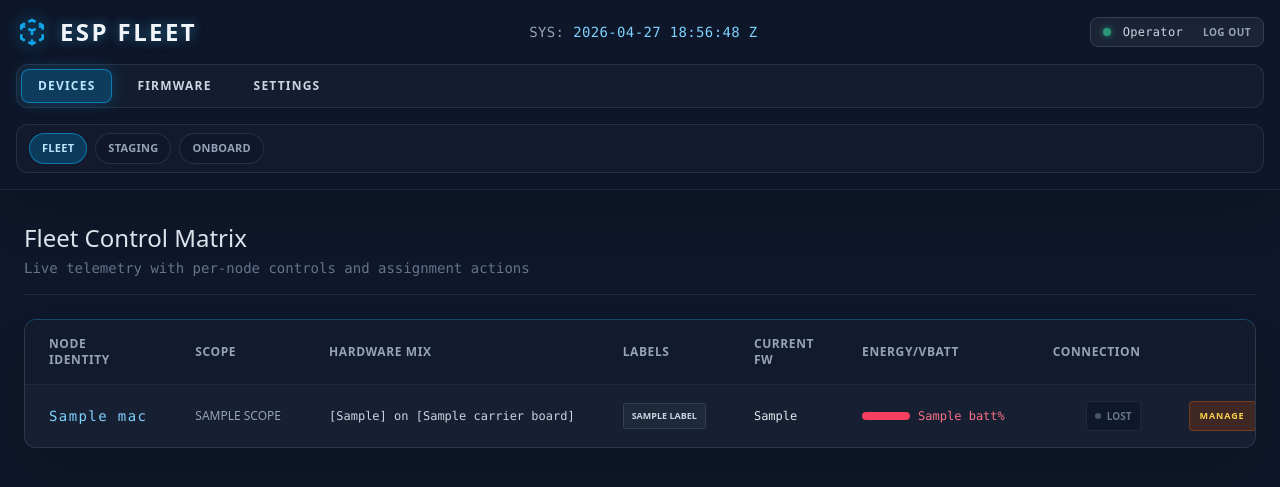
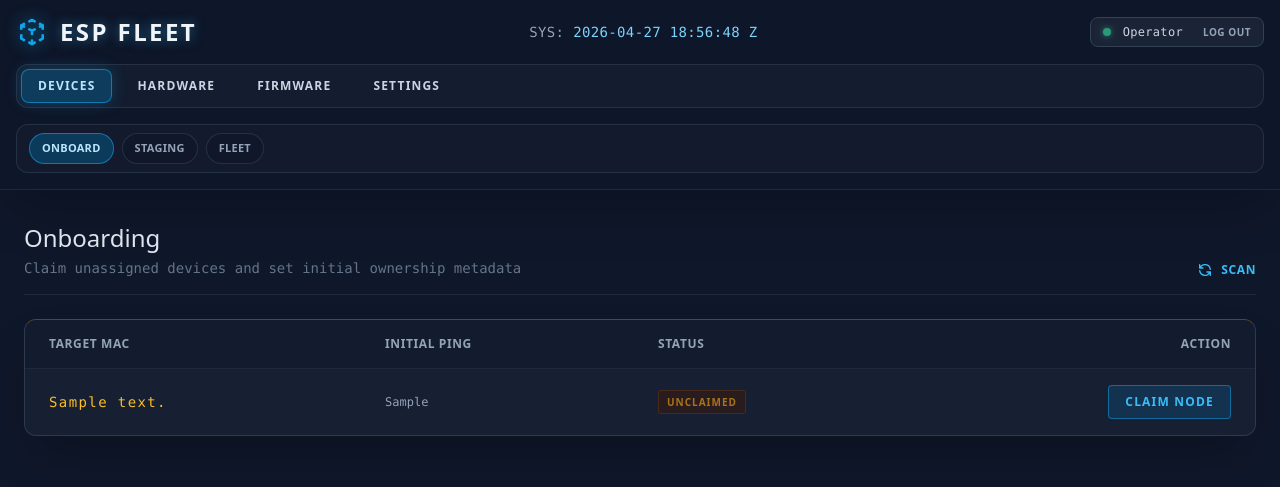
Before and after one commit to Scotchmcdonald/ota-server, a Python web app: template templates/dashboard.html in a window 1280 px wide. Shown: the top 487 px of the page. Run offline with Jinja, Linux system fonts and the light colour scheme; the template is opened without the code that fills it: most values are stand-ins (such as "Sample title", 1, 10 or a date in 2020); some libraries are stand-ins or nearby versions.

Commit message:
UI improvement

```diff
--- a/templates/dashboard.html
+++ b/templates/dashboard.html
@@ -55,33 +55,27 @@
 
             <div class="flex flex-wrap items-center gap-2 border border-slate-700/60 bg-slate-800/40 rounded-xl p-1" id="top-level-nav">
                 <button class="top-tab-btn px-4 py-2 text-xs font-bold tracking-widest uppercase rounded-lg transition-all" data-top="devices">Devices</button>
+                <button class="top-tab-btn px-4 py-2 text-xs font-bold tracking-widest uppercase rounded-lg transition-all" data-top="hardware">Hardware</button>
                 <button class="top-tab-btn px-4 py-2 text-xs font-bold tracking-widest uppercase rounded-lg transition-all" data-top="firmware">Firmware</button>
                 <button class="top-tab-btn px-4 py-2 text-xs font-bold tracking-widest uppercase rounded-lg transition-all" data-top="settings">Settings</button>
-                {% if db_user and db_user.role.value == 'Admin' %}
-                <button class="top-tab-btn px-4 py-2 text-xs font-bold tracking-widest uppercase rounded-lg transition-all" data-top="admin">Admin</button>
-                {% endif %}
             </div>
 
             <div class="border border-slate-700/60 bg-slate-800/30 rounded-xl px-3 py-2" id="sub-nav-container">
                 <div class="subnav-group flex-wrap gap-2" data-top="devices">
+                    <button class="sub-tab-btn px-3 py-1.5 text-[11px] font-bold tracking-wide uppercase rounded-full transition-all" data-top="devices" data-sub="onboard">Onboard</button>
+                    <button class="sub-tab-btn px-3 py-1.5 text-[11px] font-bold tracking-wide uppercase rounded-full transition-all" data-top="devices" data-sub="staging">Staging</button>
                     <button class="sub-tab-btn px-3 py-1.5 text-[11px] font-bold tracking-wide uppercase rounded-full transition-all" data-top="devices" data-sub="fleet">Fleet</button>
-                    <button class="sub-tab-btn px-3 py-1.5 text-[11px] font-bold tracking-wide uppercase rounded-full transition-all" data-top="devices" data-sub="staging">Staging</button>
-                    <button class="sub-tab-btn px-3 py-1.5 text-[11px] font-bold tracking-wide uppercase rounded-full transition-all" data-top="devices" data-sub="onboard">Onboard</button>
                 </div>
 
                 <div class="subnav-group flex-wrap gap-2" data-top="settings">
                     <button class="sub-tab-btn px-3 py-1.5 text-[11px] font-bold tracking-wide uppercase rounded-full transition-all" data-top="settings" data-sub="profile">My Profile</button>
                     <button class="sub-tab-btn px-3 py-1.5 text-[11px] font-bold tracking-wide uppercase rounded-full transition-all" data-top="settings" data-sub="tokens">My Tokens</button>
-                </div>
-
-                {% if db_user and db_user.role.value == 'Admin' %}
-                <div class="subnav-group flex-wrap gap-2" data-top="admin">
-                    <button class="sub-tab-btn px-3 py-1.5 text-[11px] font-bold tracking-wide uppercase rounded-full transition-all" data-top="admin" data-sub="teams">Teams</button>
-                    <button class="sub-tab-btn px-3 py-1.5 text-[11px] font-bold tracking-wide uppercase rounded-full transition-all" data-top="admin" data-sub="hardware">Hardware</button>
-                    <button class="sub-tab-btn px-3 py-1.5 text-[11px] font-bold tracking-wide uppercase rounded-full transition-all" data-top="admin" data-sub="access">Access</button>
-                    <button class="sub-tab-btn px-3 py-1.5 text-[11px] font-bold tracking-wide uppercase rounded-full transition-all" data-top="admin" data-sub="root-tokens">Root Tokens</button>
-                </div>
-                {% endif %}
+                    {% if db_user and db_user.role.value == 'Admin' %}
+                    <button class="sub-tab-btn px-3 py-1.5 text-[11px] font-bold tracking-wide uppercase rounded-full transition-all" data-top="settings" data-sub="teams">Teams</button>
+                    <button class="sub-tab-btn px-3 py-1.5 text-[11px] font-bold tracking-wide uppercase rounded-full transition-all" data-top="settings" data-sub="access">Access</button>
+                    <button class="sub-tab-btn px-3 py-1.5 text-[11px] font-bold tracking-wide uppercase rounded-full transition-all" data-top="settings" data-sub="root-tokens">Root Tokens</button>
+                    {% endif %}
+                </div>
             </div>
         </div>
     </nav>
@@ -403,7 +397,7 @@
 
         <!-- ---------------- ADMIN / TEAMS ---------------- -->
         {% if db_user and db_user.role.value == 'Admin' %}
-        <section id="panel-admin-teams" class="content-panel space-y-6" data-top="admin" data-sub="teams">
+        <section id="panel-admin-teams" class="content-panel space-y-6" data-top="settings" data-sub="teams">
             <div class="border-b border-rose-900/50 pb-4">
                 <h2 class="text-2xl font-light text-rose-100 flex items-center gap-3">
                     <svg class="w-6 h-6 text-rose-500" fill="none" stroke="currentColor" viewBox="0 0 24 24"><path stroke-linecap="round" stroke-linejoin="round" stroke-width="2" d="M12 15v2m-6 4h12a2 2 0 002-2v-6a2 2 0 00-2-2H6a2 2 0 00-2 2v6a2 2 0 002 2zm10-10V7a4 4 0 00-8 0v4h8z"></path></svg>
@@ -415,7 +409,7 @@
             <div class="grid grid-cols-1 lg:grid-cols-2 gap-6">
                 <div class="glass-panel p-6 rounded-xl border-t border-t-rose-500/30">
                     <h3 class="text-xs font-bold text-slate-300 uppercase tracking-widest mb-4 border-b border-slate-700/50 pb-2">Create Team</h3>
-                    <form action="/admin/teams/add" method="POST" class="space-y-4 admin-guard-form" data-success-redirect="/dashboard?top=admin&sub=teams">
+                    <form action="/admin/teams/add" method="POST" class="space-y-4 admin-guard-form" data-success-redirect="/dashboard?top=settings&sub=teams">
                         <div>
                             <label class="block text-[10px] font-bold text-slate-500 uppercase tracking-wider mb-1">New Team Name</label>
                             <input type="text" name="team_name" placeholder="Engineering Beta" required class="w-full bg-slate-800/80 border border-slate-700 rounded-md py-2 px-3 text-sm focus:ring-1 focus:ring-rose-500 focus:border-rose-500 text-slate-200">
@@ -426,7 +420,7 @@
 
                 <div class="glass-panel p-6 rounded-xl border-t border-t-rose-500/30">
                     <h3 class="text-xs font-bold text-slate-300 uppercase tracking-widest mb-4 border-b border-slate-700/50 pb-2">Add User To Team</h3>
-                    <form action="/admin/teams/assign" method="POST" class="space-y-4 admin-guard-form" data-success-redirect="/dashboard?top=admin&sub=teams">
+                    <form action="/admin/teams/assign" method="POST" class="space-y-4 admin-guard-form" data-success-redirect="/dashboard?top=settings&sub=teams">
                         <div>
                             <label class="block text-[10px] font-bold text-slate-500 uppercase tracking-wider mb-1">User</label>
                             <select name="email" required class="w-full bg-slate-800 text-slate-300 text-xs rounded-md border border-slate-700 px-2 py-2 outline-none">
@@ -457,7 +451,7 @@
                                     <p class="text-sm font-semibold text-slate-200">{{ team.name }}</p>
                                     <p class="text-[10px] font-mono text-slate-500">TEAM ID #{{ team.id }}</p>
                                 </div>
-                                <form action="/admin/teams/delete/{{ team.id }}" method="POST" class="admin-guard-form" data-confirm="Delete team {{ team.name }}?" data-success-redirect="/dashboard?top=admin&sub=teams">
+                                <form action="/admin/teams/delete/{{ team.id }}" method="POST" class="admin-guard-form" data-confirm="Delete team {{ team.name }}?" data-success-redirect="/dashboard?top=settings&sub=teams">
                                     <button type="submit" class="text-[10px] font-bold tracking-wider uppercase text-rose-400 hover:text-white border border-rose-900/50 bg-rose-950/30 hover:bg-rose-600 px-2 py-1 rounded transition-all">Delete Team</button>
                                 </form>
                             </div>
@@ -469,7 +463,7 @@
                                         <p class="text-xs font-mono text-slate-300 truncate">{{ member.email }}</p>
                                         <p class="text-[10px] text-slate-500 truncate">{{ member.name or 'No profile name' }}</p>
                                     </div>
-                                    <form action="/admin/teams/members/remove" method="POST" class="shrink-0 admin-guard-form" data-success-redirect="/dashboard?top=admin&sub=teams">
+                                    <form action="/admin/teams/members/remove" method="POST" class="shrink-0 admin-guard-form" data-success-redirect="/dashboard?top=settings&sub=teams">
                                         <input type="hidden" name="team_id" value="{{ team.id }}">
                                         <input type="hidden" name="user_id" value="{{ member.id }}">
                                         <button type="submit" class="text-[9px] font-bold tracking-wider uppercase text-amber-300 hover:text-white border border-amber-900/50 bg-amber-950/30 hover:bg-amber-600 px-2 py-1 rounded transition-all">Remove</button>
@@ -534,15 +528,19 @@
                     <div class="flex items-center justify-between bg-slate-800/60 border border-slate-700/60 rounded px-3 py-2">
                         <div>
                             <p class="text-[10px] font-mono text-slate-300">{{ token.label or ('Token #' ~ token.id) }}</p>
-                            <p class="text-[9px] font-mono text-slate-500">ID #{{ token.id }} - Preview ...{{ token_hint }} - Created {{ token.created_at }}</p>
+                            <p class="text-[9px] font-mono text-slate-500">ID #{{ token.id }} - Created {{ token.created_at }}</p>
                         </div>
                         <div class="flex items-center gap-2">
                             <button
                                 type="button"
-                                onclick="copyTextToClipboard('{{ token_hint }}')"
+                                {% if new_key and new_key_token_id and token.id == new_key_token_id %}
+                                onclick="copyTextToClipboard('{{ new_key }}')"
+                                {% else %}
+                                onclick="showToast('Full PAT is only available at creation time.', 'error')"
+                                {% endif %}
                                 class="text-[9px] font-bold tracking-wider uppercase text-sky-300 hover:text-white border border-sky-900/50 bg-sky-950/30 hover:bg-sky-600 px-2 py-1 rounded transition-all"
                             >
-                                Copy Preview
+                                Copy
                             </button>
                             <form action="/api/tokens/revoke/{{ token.id }}" method="POST" data-confirm="Revoke this token?" data-success-redirect="/dashboard?top=settings&sub=tokens">
                                 <button type="submit" class="text-[9px] font-bold tracking-wider uppercase text-rose-400 hover:text-white border border-rose-900/50 bg-rose-950/30 hover:bg-rose-600 px-2 py-1 rounded transition-all">Revoke</button>
@@ -557,17 +555,17 @@
         </section>
 
         <!-- ---------------- ADMIN / HARDWARE ---------------- -->
-        {% if db_user and db_user.role.value == 'Admin' %}
-        <section id="panel-admin-hardware" class="content-panel space-y-6" data-top="admin" data-sub="hardware">
+        <section id="panel-admin-hardware" class="content-panel space-y-6" data-top="hardware">
             <div class="border-b border-emerald-900/50 pb-4">
                 <h2 class="text-2xl font-light text-emerald-100">Carrier Boards</h2>
                 <p class="text-sm text-emerald-400/70 font-mono mt-1">Manage hardware profiles used by devices and firmware releases</p>
             </div>
 
             <div class="grid grid-cols-1 lg:grid-cols-3 gap-6">
+                {% if db_user and db_user.role.value == 'Admin' %}
                 <div class="glass-panel p-6 rounded-xl border-t border-t-emerald-500/30 lg:col-span-1 space-y-4">
                     <h3 class="text-xs font-bold text-slate-300 uppercase tracking-widest border-b border-slate-700/50 pb-2">Add Carrier Board</h3>
-                    <form action="/admin/hardware/add" method="POST" class="space-y-4 admin-guard-form" data-success-redirect="/dashboard?top=admin&sub=hardware">
+                    <form action="/admin/hardware/add" method="POST" class="space-y-4 admin-guard-form" data-success-redirect="/dashboard?top=hardware">
                         <div>
                             <label class="block text-[10px] font-bold text-slate-500 uppercase tracking-wider mb-1">Name</label>
                             <input type="text" name="name" placeholder="FeatherS3 Rev-A" required class="w-full bg-slate-800/80 border border-slate-700 rounded-md py-2 px-3 text-sm focus:ring-1 focus:ring-emerald-500 focus:border-emerald-500 text-slate-200">
@@ -579,6 +577,7 @@
                         <button type="submit" class="w-full text-xs font-bold tracking-widest uppercase px-4 py-2 rounded bg-emerald-600/80 text-white hover:bg-emerald-500 transition-colors shadow">Add Carrier Board</button>
                     </form>
                 </div>
+                {% endif %}
 
                 <div class="glass-panel p-6 rounded-xl border-t border-t-sky-500/30 lg:col-span-2 space-y-4">
                     <h3 class="text-xs font-bold text-slate-300 uppercase tracking-widest border-b border-slate-700/50 pb-2">Registered Carrier Boards</h3>
@@ -591,10 +590,12 @@
                             </div>
                             {% if board.name == 'Breadboard' %}
                             <span class="shrink-0 text-[9px] font-bold tracking-wider uppercase text-emerald-300 border border-emerald-700/50 bg-emerald-950/30 px-2 py-1 rounded">Default</span>
-                            {% else %}
-                            <form action="/admin/hardware/delete/{{ board.id }}" method="POST" class="shrink-0 admin-guard-form" data-confirm="Delete carrier board {{ board.name }}?" data-success-redirect="/dashboard?top=admin&sub=hardware">
+                            {% elif db_user and db_user.role.value == 'Admin' %}
+                            <form action="/admin/hardware/delete/{{ board.id }}" method="POST" class="shrink-0 admin-guard-form" data-confirm="Delete carrier board {{ board.name }}?" data-success-redirect="/dashboard?top=hardware">
                                 <button type="submit" class="text-[9px] font-bold tracking-wider uppercase text-rose-400 hover:text-white border border-rose-900/50 bg-rose-950/30 hover:bg-rose-600 px-2 py-1 rounded transition-all">Delete</button>
                             </form>
+                            {% else %}
+                            <span class="shrink-0 text-[9px] font-bold tracking-wider uppercase text-slate-400 border border-slate-700/50 bg-slate-900/40 px-2 py-1 rounded">Read Only</span>
                             {% endif %}
                         </div>
                         {% else %}
@@ -604,11 +605,10 @@
                 </div>
             </div>
         </section>
-        {% endif %}
 
         <!-- ---------------- ADMIN / ACCESS ---------------- -->
         {% if db_user and db_user.role.value == 'Admin' %}
-        <section id="panel-admin-access" class="content-panel space-y-6" data-top="admin" data-sub="access">
+        <section id="panel-admin-access" class="content-panel space-y-6" data-top="settings" data-sub="access">
             <div class="border-b border-amber-900/50 pb-4">
                 <h2 class="text-2xl font-light text-amber-100 flex items-center gap-3">
                     <svg class="w-6 h-6 text-amber-500" fill="none" stroke="currentColor" viewBox="0 0 24 24"><path stroke-linecap="round" stroke-linejoin="round" stroke-width="2" d="M9 12l2 2 4-4m5.618-4.016A11.955 11.955 0 0112 2.944a11.955 11.955 0 01-8.618 3.04A12.02 12.02 0 003 9c0 5.591 3.824 10.29 9 11.622 5.176-1.332 9-6.03 9-11.622 0-1.042-.133-2.052-.382-3.016z"></path></svg>
@@ -623,7 +623,7 @@
                 <div class="glass-panel p-6 rounded-xl border-t border-t-amber-500/30 space-y-4">
                     <h3 class="text-xs font-bold text-slate-300 uppercase tracking-widest border-b border-slate-700/50 pb-2">Permitted Email Addresses</h3>
 
-                    <form action="/admin/access/emails/add" method="POST" class="flex gap-2 flex-wrap admin-guard-form" data-success-redirect="/dashboard?top=admin&sub=access">
+                    <form action="/admin/access/emails/add" method="POST" class="flex gap-2 flex-wrap admin-guard-form" data-success-redirect="/dashboard?top=settings&sub=access">
                         <input type="email" name="email" placeholder="operator@company.com" required
                             class="flex-1 min-w-0 bg-slate-800/80 border border-slate-700 rounded-md py-2 px-3 text-sm focus:ring-1 focus:ring-amber-500 focus:border-amber-500 text-slate-200 placeholder-slate-500 outline-none">
                         <input type="text" name="note" placeholder="Note (optional)"
@@ -638,7 +638,7 @@
                                 <p class="text-xs font-mono text-amber-300 truncate">{{ entry.email }}</p>
                                 {% if entry.note %}<p class="text-[10px] text-slate-500 truncate">{{ entry.note }}</p>{% endif %}
                             </div>
-                            <form action="/admin/access/emails/delete/{{ entry.id }}" method="POST" class="shrink-0 admin-guard-form" data-success-redirect="/dashboard?top=admin&sub=access">
+                            <form action="/admin/access/emails/delete/{{ entry.id }}" method="POST" class="shrink-0 admin-guard-form" data-success-redirect="/dashboard?top=settings&sub=access">
                                 <button type="submit" class="text-[9px] font-bold tracking-wider uppercase text-rose-400 hover:text-white border border-rose-900/50 bg-rose-950/30 hover:bg-rose-600 px-2 py-1 rounded transition-all">Remove</button>
                             </form>
                         </div>
@@ -653,7 +653,7 @@
                     <h3 class="text-xs font-bold text-slate-300 uppercase tracking-widest border-b border-slate-700/50 pb-2">Permitted Domains (Wildcard)</h3>
                     <p class="text-[10px] text-slate-500 font-mono">Any <span class="text-sky-400">@domain</span> match grants access. Use carefully.</p>
 
-                    <form action="/admin/access/domains/add" method="POST" class="flex gap-2 flex-wrap admin-guard-form" data-success-redirect="/dashboard?top=admin&sub=access">
+                    <form action="/admin/access/domains/add" method="POST" class="flex gap-2 flex-wrap admin-guard-form" data-success-redirect="/dashboard?top=settings&sub=access">
                         <input type="text" name="domain" placeholder="borealtek.ca" required
                             class="flex-1 min-w-0 bg-slate-800/80 border border-slate-700 rounded-md py-2 px-3 text-sm focus:ring-1 focus:ring-sky-500 focus:border-sky-500 text-slate-200 placeholder-slate-500 outline-none">
                         <input type="text" name="note" placeholder="Note (optional)"
@@ -668,7 +668,7 @@
                                 <p class="text-xs font-mono text-sky-300 truncate">@{{ entry.domain }}</p>
                                 {% if entry.note %}<p class="text-[10px] text-slate-500 truncate">{{ entry.note }}</p>{% endif %}
                             </div>
-                            <form action="/admin/access/domains/delete/{{ entry.id }}" method="POST" class="shrink-0 admin-guard-form" data-success-redirect="/dashboard?top=admin&sub=access">
+                            <form action="/admin/access/domains/delete/{{ entry.id }}" method="POST" class="shrink-0 admin-guard-form" data-success-redirect="/dashboard?top=settings&sub=access">
                                 <button type="submit" class="text-[9px] font-bold tracking-wider uppercase text-rose-400 hover:text-white border border-rose-900/50 bg-rose-950/30 hover:bg-rose-600 px-2 py-1 rounded transition-all">Remove</button>
                             </form>
                         </div>
@@ -682,7 +682,7 @@
         </section>
 
         <!-- ---------------- ADMIN / ROOT TOKENS ---------------- -->
-        <section id="panel-admin-root-tokens" class="content-panel space-y-6" data-top="admin" data-sub="root-tokens">
+        <section id="panel-admin-root-tokens" class="content-panel space-y-6" data-top="settings" data-sub="root-tokens">
             <div class="border-b border-fuchsia-900/50 pb-4">
                 <h2 class="text-2xl font-light text-fuchsia-100">Root Tokens</h2>
                 <p class="text-sm text-fuchsia-400/70 font-mono mt-1">Global API keys with tenant-wide access visibility and revoke control</p>
@@ -719,7 +719,7 @@
                                         >
                                             Copy Preview
                                         </button>
-                                        <form action="/api/tokens/revoke/{{ token.id }}" method="POST" class="inline admin-guard-form" data-confirm="Revoke Key #{{ token.id }} for {{ token.user.email if token.user else 'unknown user' }}?" data-success-redirect="/dashboard?top=admin&sub=root-tokens">
+                                        <form action="/api/tokens/revoke/{{ token.id }}" method="POST" class="inline admin-guard-form" data-confirm="Revoke Key #{{ token.id }} for {{ token.user.email if token.user else 'unknown user' }}?" data-success-redirect="/dashboard?top=settings&sub=root-tokens">
                                             <button type="submit" class="text-[9px] font-bold tracking-wider uppercase text-rose-400 hover:text-white border border-rose-900/50 bg-rose-950/30 hover:bg-rose-600 px-2 py-1 rounded transition-all">Revoke</button>
                                         </form>
                                     </div>
@@ -939,17 +939,16 @@
 
         // -- Nested Navigation Switching ---------------------
         const NAV_DEFAULTS = {
-            devices: 'fleet',
+            devices: 'onboard',
             settings: 'profile',
-            admin: 'teams',
         };
 
         function getTopTabClass(top, active) {
             const palette = {
                 devices: active ? 'text-sky-200 bg-sky-600/30 border border-sky-500/60 shadow-[0_0_15px_rgba(14,165,233,0.25)]' : 'text-slate-300 hover:text-white hover:bg-slate-700/50 border border-transparent',
+                hardware: active ? 'text-amber-200 bg-amber-600/30 border border-amber-500/60 shadow-[0_0_15px_rgba(245,158,11,0.25)]' : 'text-slate-300 hover:text-white hover:bg-slate-700/50 border border-transparent',
                 firmware: active ? 'text-emerald-200 bg-emerald-600/30 border border-emerald-500/60 shadow-[0_0_15px_rgba(16,185,129,0.25)]' : 'text-slate-300 hover:text-white hover:bg-slate-700/50 border border-transparent',
                 settings: active ? 'text-fuchsia-200 bg-fuchsia-600/30 border border-fuchsia-500/60 shadow-[0_0_15px_rgba(192,38,211,0.25)]' : 'text-slate-300 hover:text-white hover:bg-slate-700/50 border border-transparent',
-                admin: active ? 'text-rose-200 bg-rose-600/30 border border-rose-500/60 shadow-[0_0_15px_rgba(244,63,94,0.25)]' : 'text-slate-300 hover:text-white hover:bg-slate-700/50 border border-transparent',
             };
             return `top-tab-btn px-4 py-2 text-xs font-bold tracking-widest uppercase rounded-lg transition-all ${palette[top] || palette.devices}`;
         }
@@ -958,7 +957,6 @@
             const palette = {
                 devices: active ? 'text-sky-200 bg-sky-700/40 border border-sky-500/60' : 'text-slate-400 bg-slate-900/50 border border-slate-700/60 hover:text-white hover:border-slate-500',
                 settings: active ? 'text-fuchsia-200 bg-fuchsia-700/40 border border-fuchsia-500/60' : 'text-slate-400 bg-slate-900/50 border border-slate-700/60 hover:text-white hover:border-slate-500',
-                admin: active ? 'text-rose-200 bg-rose-700/40 border border-rose-500/60' : 'text-slate-400 bg-slate-900/50 border border-slate-700/60 hover:text-white hover:border-slate-500',
             };
             return `sub-tab-btn px-3 py-1.5 text-[11px] font-bold tracking-wide uppercase rounded-full transition-all ${palette[top] || palette.devices}`;
         }
@@ -1029,11 +1027,11 @@
                 onboard: { top: 'devices', sub: 'onboard' },
                 deploy: { top: 'devices', sub: 'staging' },
                 fleet: { top: 'devices', sub: 'fleet' },
-                devices: { top: 'devices', sub: 'fleet' },
+                devices: { top: 'devices', sub: 'onboard' },
+                hardware: { top: 'hardware' },
                 tokens: { top: 'settings', sub: 'tokens' },
-                admin: { top: 'admin', sub: 'teams' },
-                hardware: { top: 'admin', sub: 'hardware' },
-                access: { top: 'admin', sub: 'access' },
+                admin: { top: 'settings', sub: 'teams' },
+                access: { top: 'settings', sub: 'access' },
             };
             return map[tabValue] || null;
         }
@@ -1067,7 +1065,7 @@
                 return;
             }
 
-            updateNavAndPanels('devices', 'fleet', false);
+            updateNavAndPanels('devices', 'onboard', false);
         }
 
         initNestedNavigation();
```
Also changed, not shown: main.py (+13 -8 lines).
